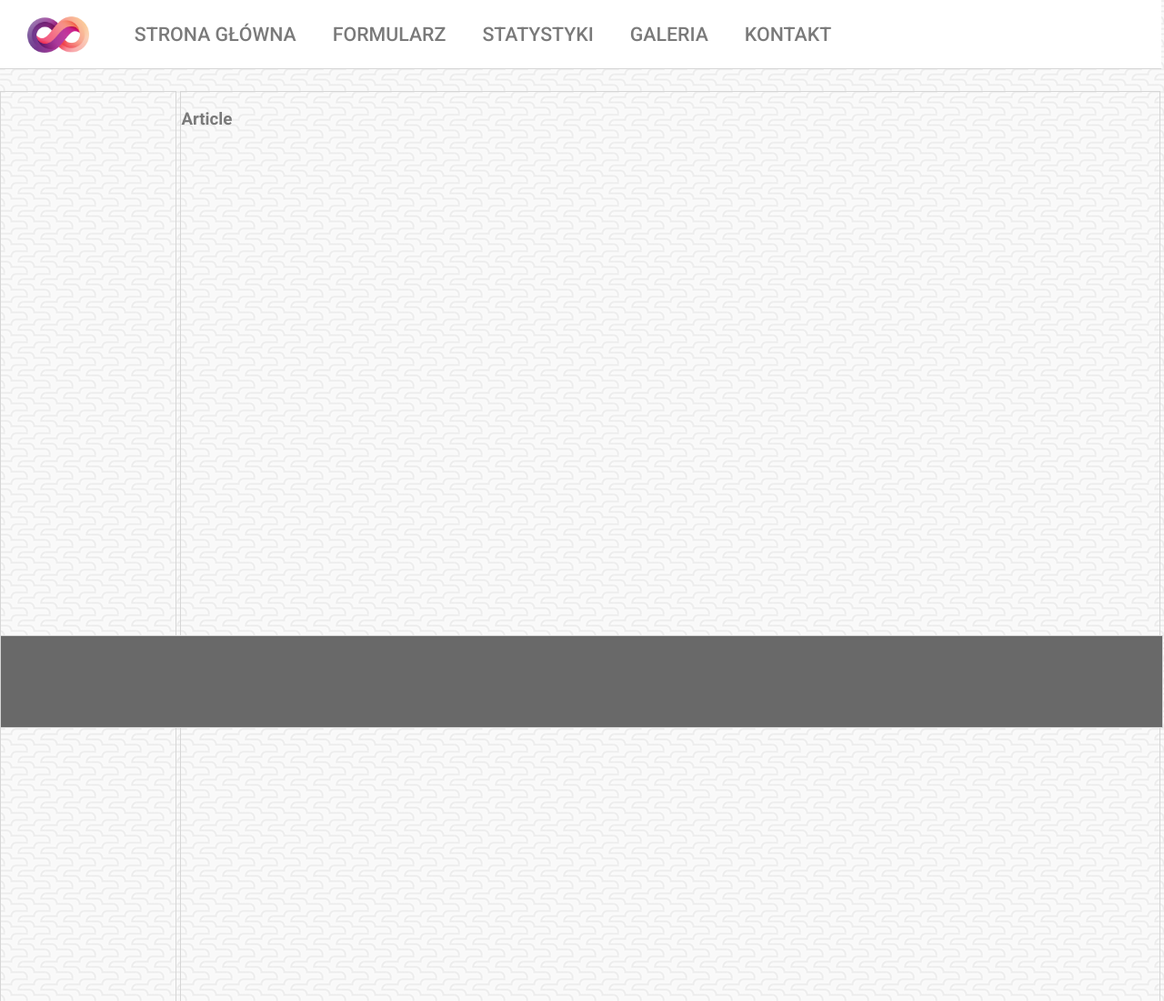
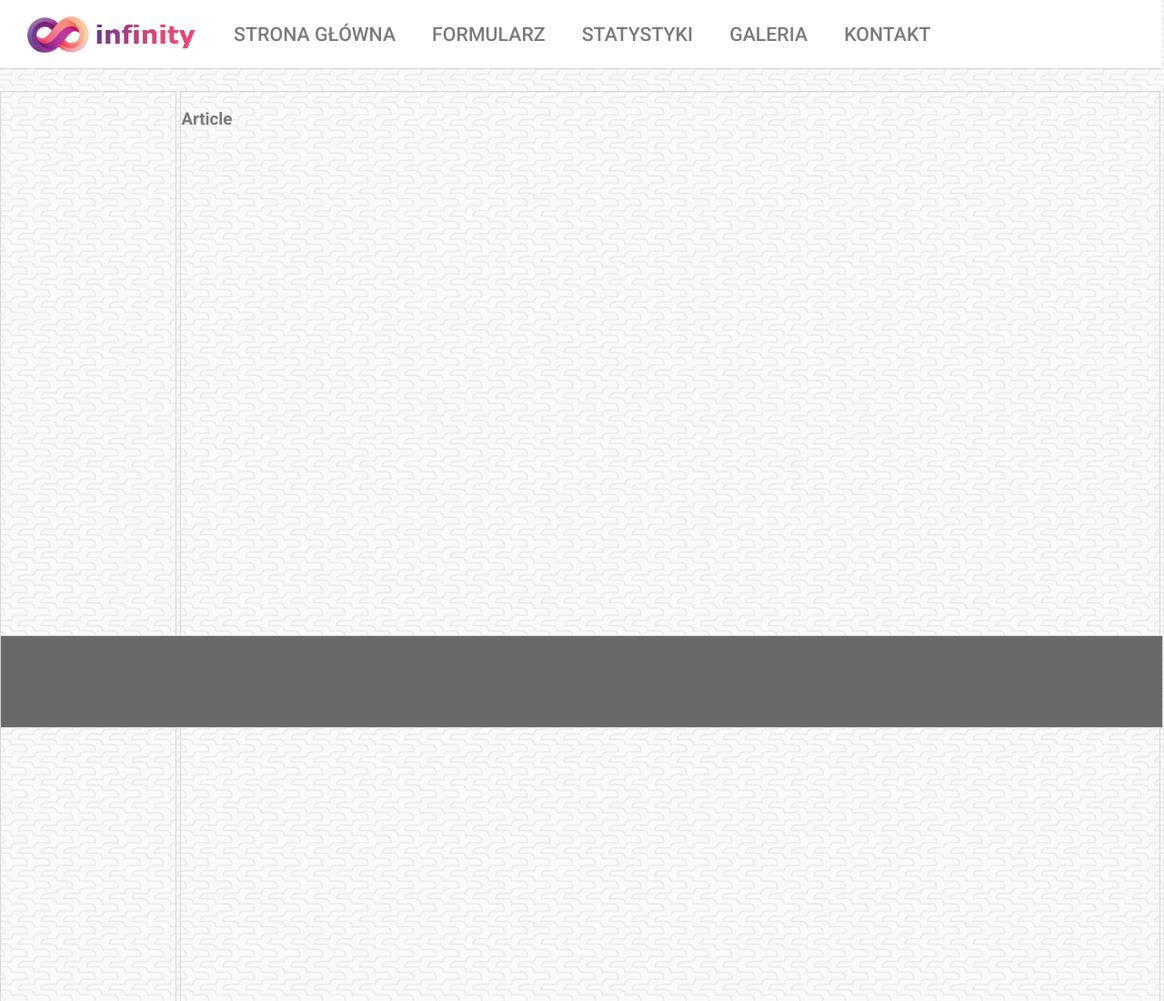
Before and after one commit to jankowskipawel/paWWW-p1, a plain HTML site: page index.html in a window 1280 px wide. Shown: the top 1100 px of the page at 91% size. Drawn offline with Linux system fonts and the light colour scheme.

Commit message:
Change header logo

```diff
--- a/index.html
+++ b/index.html
@@ -8,7 +8,7 @@
   </head>
   <body>
     <header>
-      <a href="index.html" class="header-logo-link"><img alt="Logo" src="img/logo-small.png" class="header-logo"></a>
+      <a href="index.html"><img alt="Logo" src="img/logo-cale.png" class="header-logo"></a>
       <ul>
         <li><a href="index.html">STRONA GŁÓWNA</a></li>
         <li><a href="index.html">FORMULARZ</a></li>
--- a/styles/main.css
+++ b/styles/main.css
@@ -16,7 +16,8 @@ header{
 }
 
 .header-logo{
-  margin: 18px 30px;
+  display: block;
+  margin: 18px 20px 18px 30px;
   float: left;
   height: 40px;
   filter: grayscale(10%);
@@ -32,7 +33,7 @@ header ul{
   list-style: none;
   margin: 0;
   padding: 0;
-  min-width: 950px;
+  min-width: 1050px;
 }
 
 header ul li a{
```
Also changed, not shown: img/logo-cale.png (added), img/logo-napis.png (added).
